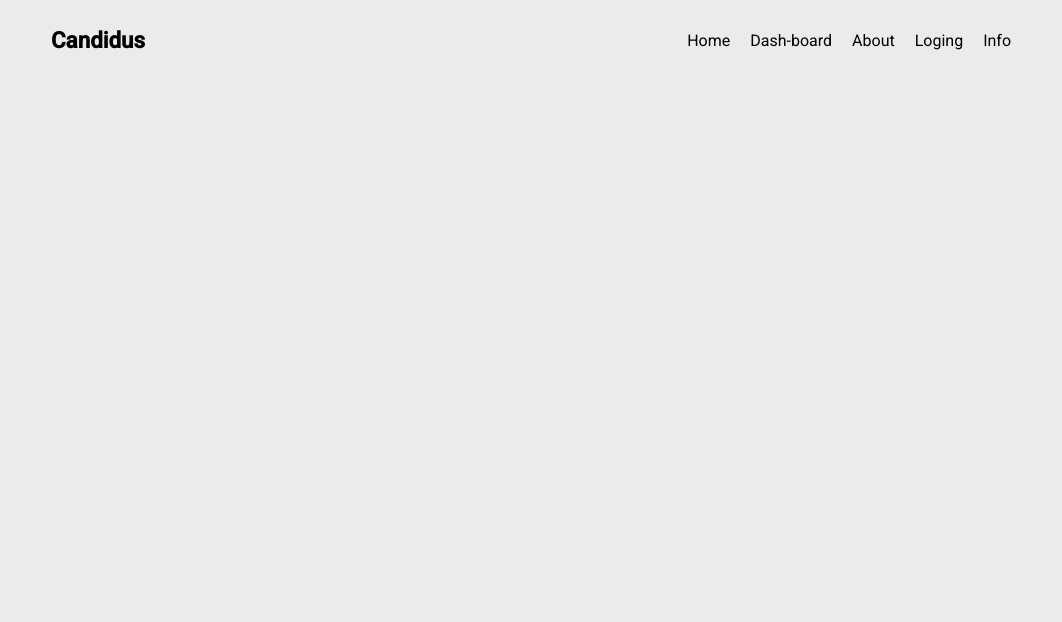
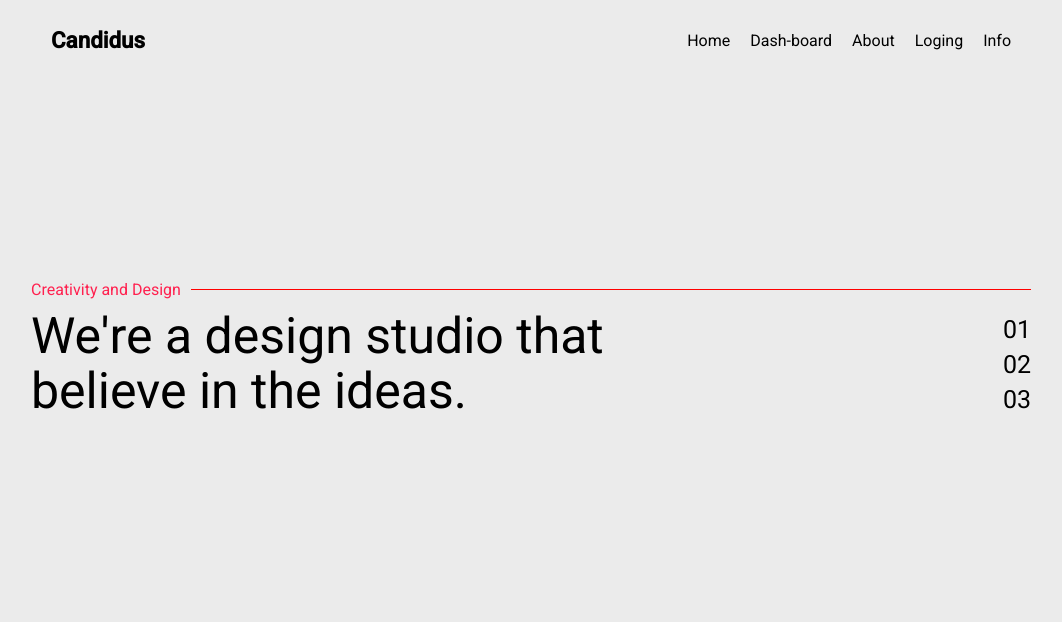
Before and after one commit to uh-shuvo/Candidus, a plain HTML site: page index.html in a window 1280 px wide. Shown: the whole page, without its empty margins (109-1171 px from the left). Drawn offline with Linux system fonts and the light colour scheme.

Commit message:
new css added

```diff
--- a/index.html
+++ b/index.html
@@ -25,6 +25,20 @@
                 <li>Info</li>
             </ul>
         </nav>
+        <section class="container section--primary">
+            <div class="section_text primary">
+                <p class="mini-title">Creativity and Design</p>
+                <div class="line"></div>
+            </div>
+            <div class="text--area">
+                <h1 class="text--title">We're a design studio that <br> believe in the ideas.</h1>
+                <div class="count--area">
+                    <p>01</p>
+                    <p>02</p>
+                    <p>03</p>
+                </div>
+            </div>
+        </section>
     </body>
 
 </html>
--- a/style.css
+++ b/style.css
@@ -35,3 +35,48 @@ nav>ul {
     list-style: none;
     gap: 20px;
 }
+
+/* nav end
+============== */
+.section--primary {
+    padding: 200px 0;
+    /* background-color: gray; */
+}
+
+.section_text {
+    display: flex;
+    align-items: center;
+    padding-bottom: 10px;
+}
+
+.mini-title {
+    flex-shrink: 0;
+}
+
+.mini-title {
+    color: #FF214F;
+}
+
+.line {
+    height: 1px;
+    background-color: red;
+    margin-left: 10px;
+    width: 100%;
+}
+
+.text--area {
+    display: flex;
+    justify-content: space-between;
+    align-items: center;
+    line-height: 35px;
+}
+
+.text--title {
+    font-size: 50px;
+    line-height: 55px;
+    font-weight: 400;
+}
+
+.count--area {
+    font-size: 25px;
+}
```
